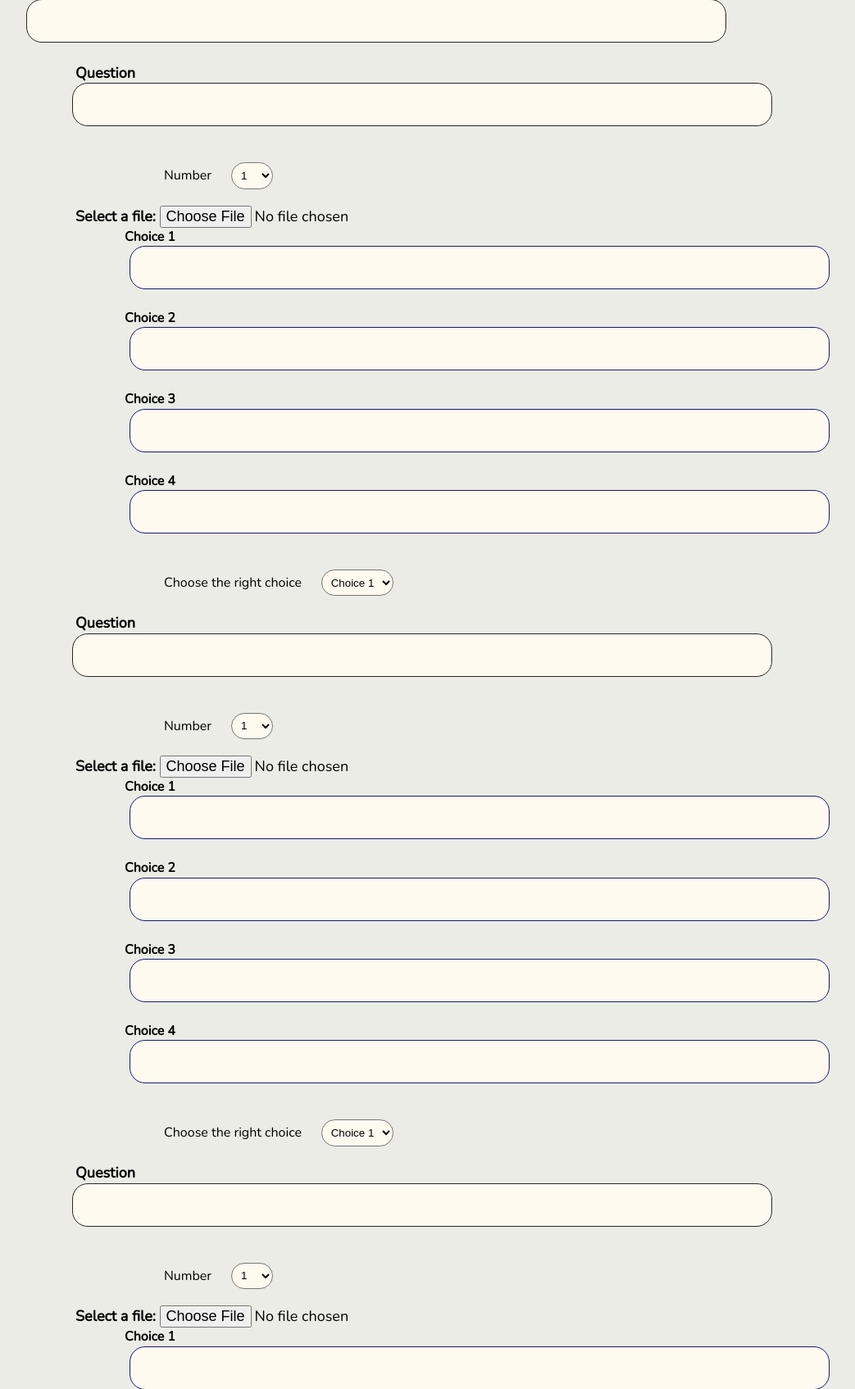
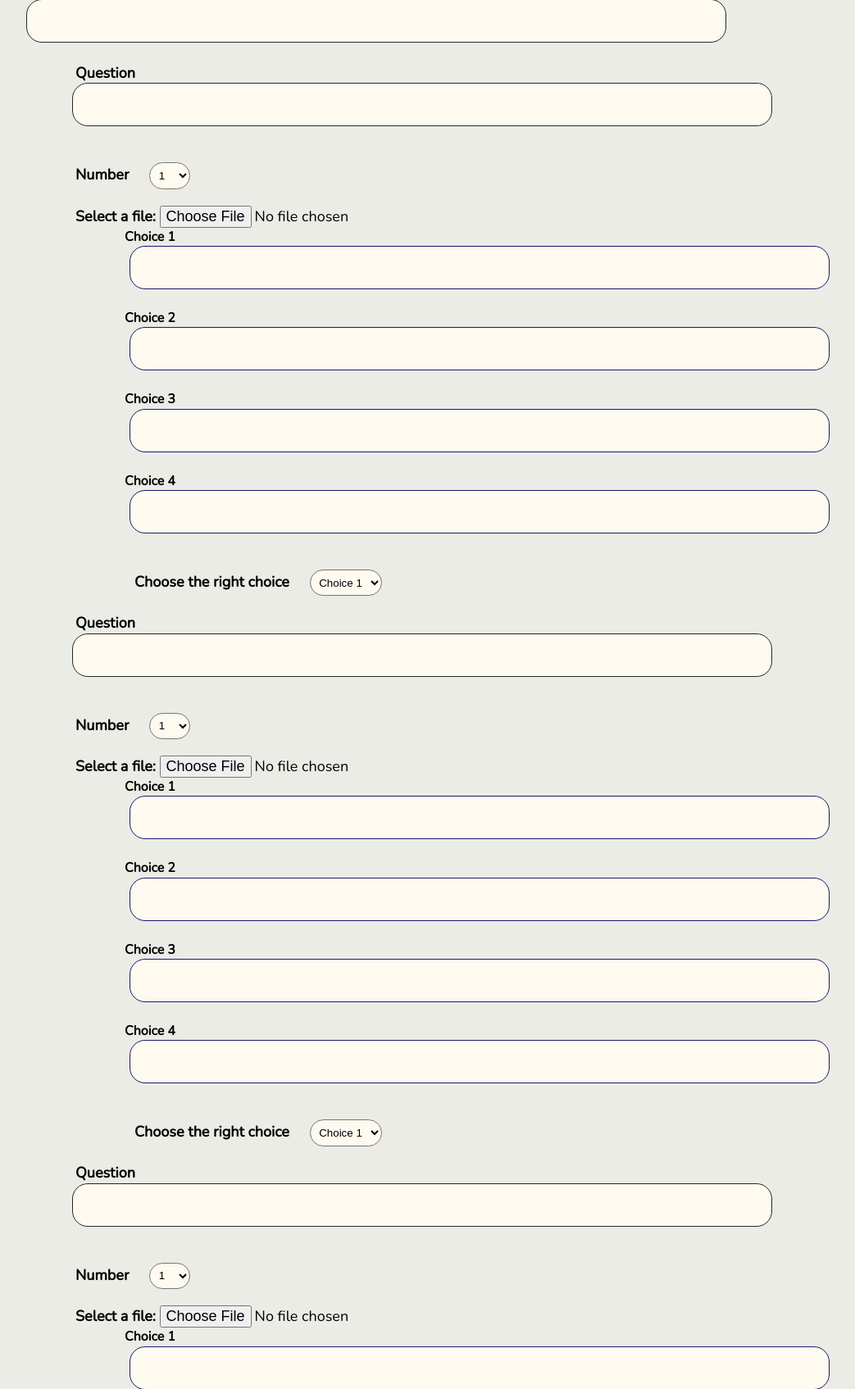
Before and after one commit to NutthanichN/Quizer, a Django app: template quizer_game/templates/quizer_game/create-question.html in a window 1280 px wide. Shown: the part 249-1944 px from the top of the page at 82% size, without its empty margins (72-1115 px from the left). Run offline with Django 3.2, Linux system fonts and the light colour scheme; the template is opened without the code that fills it, so the values that code supplies are empty.

Commit message:
add number selection

```diff
--- a/quizer_game/static/quizer_game/styles/create-question.css
+++ b/quizer_game/static/quizer_game/styles/create-question.css
@@ -330,12 +330,17 @@ label input {
 
 }
 
-.choose{
+.choose_choice{
   margin-left: -2em;
   font-size: 18px;
   font-weight: bold;
+}
 
-}
+.choose_num{
+  margin-left: -6em;
+  font-size: 18px;
+  font-weight: bold;
+ }
 
 select{
     margin:20px;
```
